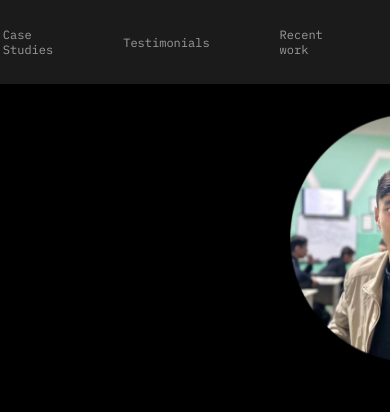
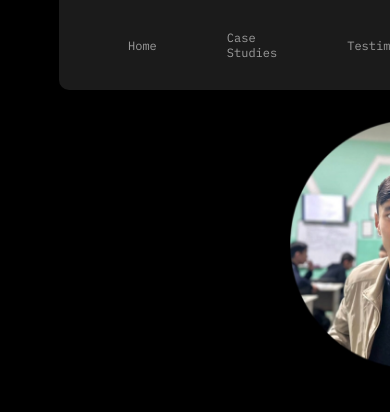
Before and after one commit to bakhriddinoff/My-Best-Portfolio, a plain HTML site: page index.html in a window 390 px wide. Shown: the top 412 px of the page. Drawn offline with Linux system fonts and the light colour scheme.

Commit message:
all mistakes form main

```diff
--- a/style.css
+++ b/style.css
@@ -513,11 +513,13 @@ input {
 
 @media (max-width: 390px) {
     header {
-        width: 390px;
+        width: 838px;
+        height: 90px;
         margin: 0;
     }
     .header-wrapper {
-        width: 180vw;
+        width: 720px;
+        height: 90px;
     }
     nav {
         gap: 30px;
@@ -537,7 +539,7 @@ input {
     }
     .hero  {
         padding: 0;
-        height: 800px;
+        height: 820px;
         width: 216vw;
     }
     .hero-wrapper {
@@ -566,7 +568,7 @@ input {
         margin-bottom: 20px;
     }
     .button1 {
-        margin-bottom: 70px;
+        margin-bottom: 40px;
     }
     .buttons-wrapper {
         margin-top: 0;
```
